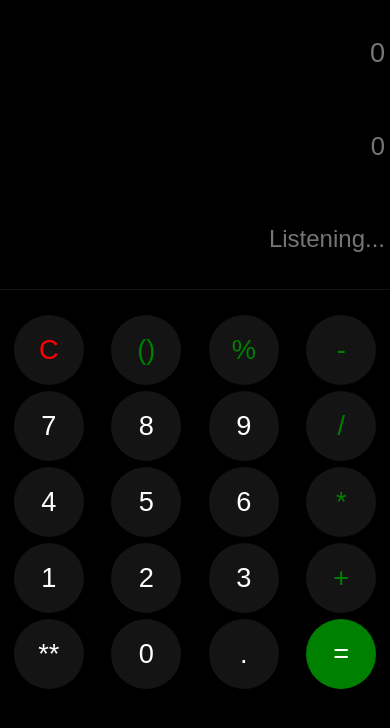
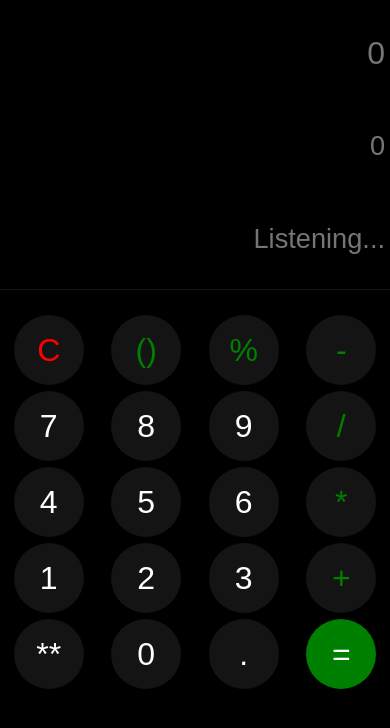
Before and after one commit to Gvstave/Calculator, a plain HTML site: page index.html in a window 390 px wide. Drawn offline with Linux system fonts and the light colour scheme.

Commit message:
Update styles.css

```diff
--- a/styles.css
+++ b/styles.css
@@ -32,7 +32,7 @@
      input {
         width: 100%;
         height: 40px;
-        font-size: 1.7em;
+        font-size: 2em;
         background: unset;
         outline: none;
         border: none;
@@ -42,7 +42,7 @@
     }
 
     .results-holder input{
-        font-size: 1.6em;
+        font-size: 1.7em;
         color: white;
         font-weight: 100;
     }
@@ -50,7 +50,7 @@
     .info-holder input{
         color: white;
         font-weight: 100;
-        font-size: 1.0em;
+        font-size: 1.7em;
         border-bottom: 1px solid rgb(20, 20, 20);
     }
 
@@ -76,7 +76,7 @@
        margin: 3px auto;
        border: none;
        border-radius: 100px;
-       font-size: 1.7em;
+       font-size: 2em;
        text-align: center;
        background-color: rgb(20, 20, 20);
        color: white;
@@ -84,7 +84,7 @@
 
     button:active {
         background-color: rgb(12, 12, 12);
-        font-size: 1.4em;
+        font-size: 1.6em;
     }
 
     .red {
@@ -144,11 +144,11 @@
 
     .input-holder input {
         color: green;
-        font-size: 1.7em;
+        font-size: 2em;
     }
 
     .results-holder input{
-        font-size: 1.6em;
+        font-size: 1.7em;
         color: white;
         font-weight: 100;
     }
@@ -156,7 +156,7 @@
     .info-holder input{
         color: white;
         font-weight: 300;
-        font-size: 1.5em;
+        font-size: 1.7em;
         border-bottom: 1px solid rgb(20, 20, 20);
     }
 
@@ -183,7 +183,7 @@
        margin: 3px auto;
        border: none;
        border-radius: 100px;
-       font-size: 1.7em;
+       font-size: 2em;
        text-align: center;
        background-color: rgb(20, 20, 20);
        color: white;
@@ -191,7 +191,7 @@
 
     button:active {
         background-color: rgb(12, 12, 12);
-        font-size: 1.4em;
+        font-size: 1.6em;
     }
 
     .red {
```
